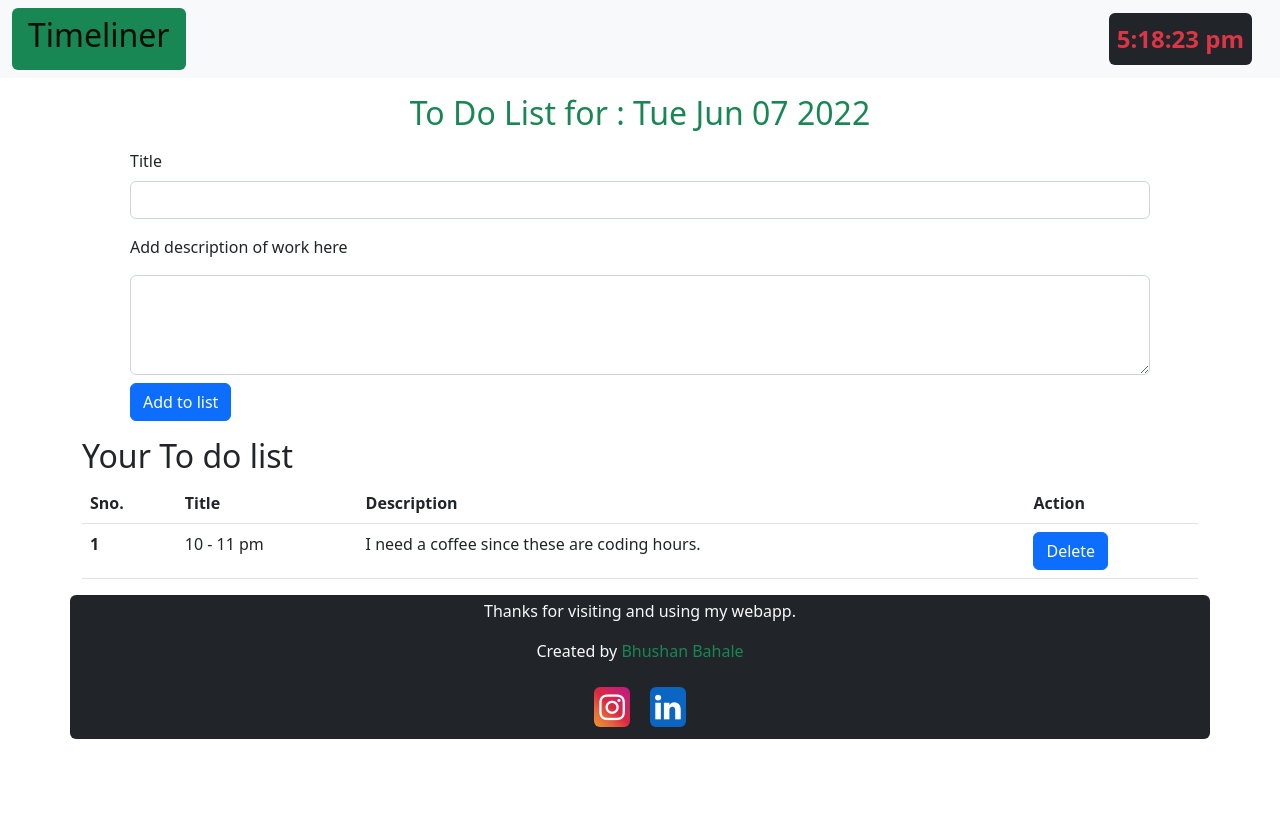
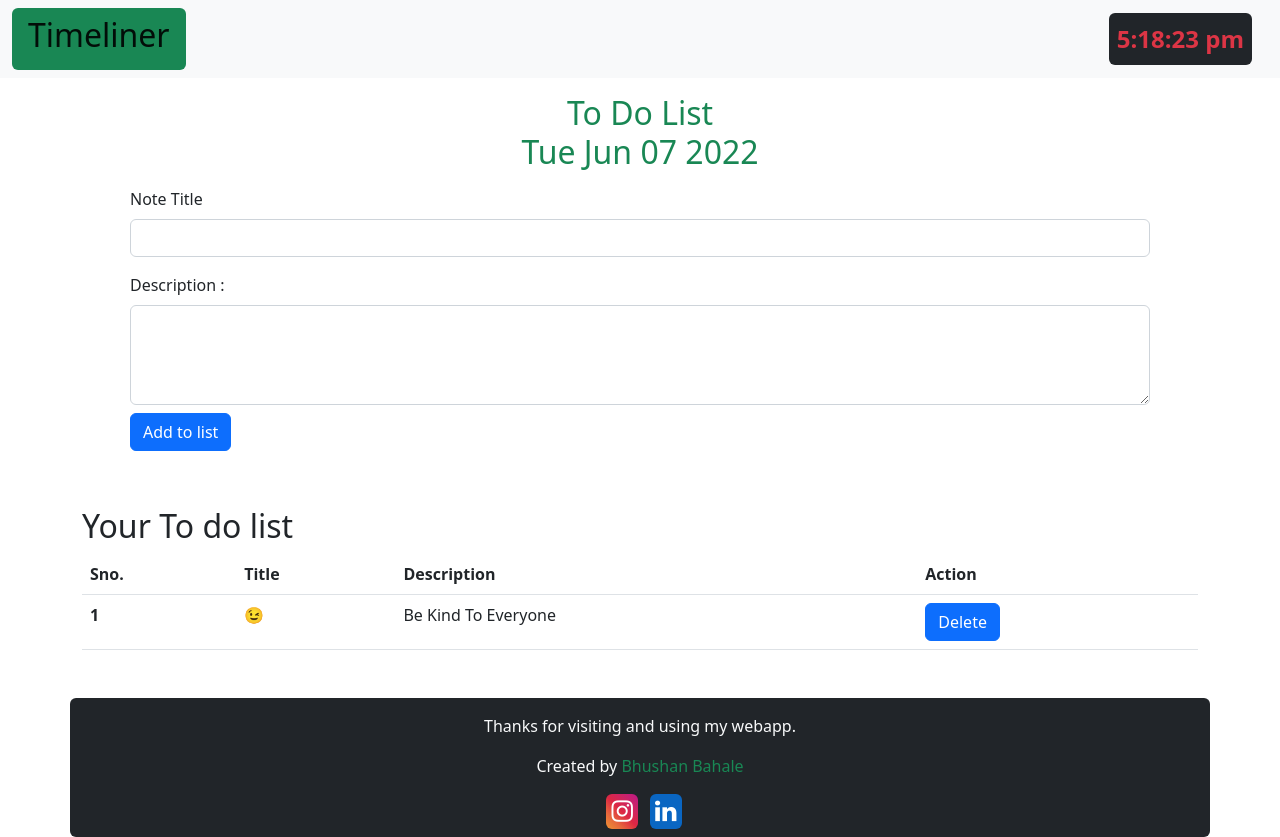
Before and after one commit to BhushanVnit/toDoList, a plain HTML site: page index.html in a window 1280 px wide. Before the commit the page ends 800 px from the top, so only its background shows below. Drawn offline with nearby package versions, Linux system fonts and the light colour scheme.

Commit message:
changed update function added github link also changed intial note

```diff
--- a/index.html
+++ b/index.html
@@ -4,7 +4,7 @@
     <meta charset="utf-8" />
     <meta name="viewport" content="width=device-width, initial-scale=1" />
     <title>To Do List</title>
-    <link rel="icon" type="image/x-icon" href="/favicon.png">
+    <link rel="icon" type="image/x-icon" href="favicon.png" />
     <link
       href="https://cdn.jsdelivr.net/npm/bootstrap@5.2.0-beta1/dist/css/bootstrap.min.css"
       rel="stylesheet"
@@ -18,14 +18,14 @@
     <style>
       .fa {
         padding: 5px;
-        font-size: 30px;
+        font-size: 25px;
         text-decoration: none;
-        margin: 8px;
+        margin-left: 8px;
       }
 
-      .fa:hover{
-          color:white;
-          font-size:32px;
+      .fa:hover {
+        color: white;
+        font-size: 32px;
         filter: blur(2px);
       }
       .fa-instagram {
@@ -46,7 +46,7 @@
           #cc2366 75%,
           #bc1888 100%
         );
-        color:white;
+        color: white;
       }
       .fa-linkedin {
         background-color: #0a66c2;
@@ -57,7 +57,6 @@
 
   <!-- ===================================== -->
   <body>
-
     <!--================= Navbar ================-->
 
     <nav class="navbar bg-light">
@@ -79,22 +78,19 @@
 
     <!-- ============== Now Focus on Making To DO List ==================== -->
 
-    <div class="container">
+    <div class="container mb-5">
       <h2 class="text-center text-success my-2 p-2 rounded" id="mainHeading">
-        To Do List
+        To Do List<br />
       </h2>
       <div class="container px-5">
         <div class="mb-3">
-          <label for="title" class="form-label">Title</label>
+          <label for="title" class="form-label">Note Title</label>
           <input type="text" class="form-control" id="title" />
         </div>
+        <label for="description" class="form-label">Description :</label>
         <div class="form-floating">
-          <p>Add description of work here</p>
-          <textarea
-            class="form-control"
-            id="description"
-            style="height: 100px"
-          ></textarea>
+          <textarea class="form-control" id="description" style="height: 100px">
+          </textarea>
         </div>
         <button type="submit" id="add" class="btn btn-primary my-2">
           Add to list
@@ -116,8 +112,8 @@
         <tbody id="tableBody">
           <tr>
             <th scope="row">1</th>
-            <td>10 - 11 pm</td>
-            <td>I need a coffee since these are coding hours.</td>
+            <td>😉</td>
+            <td>Be Kind To Everyone</td>
             <td>
               <button class="btn btn-md btn-primary" id="deleteNote">
                 Delete
@@ -131,22 +127,31 @@
     <!-- ============== Footer ================== -->
 
     <footer id="footer">
-      <div class="container text-center bg-dark text-light py-1 rounded">
+      <div class="container text-center bg-dark text-light pt-3 mt-5 rounded">
         <p>Thanks for visiting and using my webapp.</p>
         <p>
           Created by
           <a
             class="text-success text-decoration-none"
-            href="https://www.linkedin.com/in/bhushan-bahale/"
+            href="https://github.com/BhushanVnit"
+            target="”_blank”"
             >Bhushan Bahale</a
           >
         </p>
 
         <!--================== Social media logos =========================== -->
-        <div class="container">
+        <div class="container pb-2">
           <span>
-            <a href="https://www.instagram.com/bhushan_bahale/" target=”_blank”  class="fa fa-instagram rounded"></a>
-            <a href="https://www.linkedin.com/in/bhushan-bahale/"target=”_blank”  class="fa fa-linkedin rounded"></a>
+            <a
+              href="https://www.instagram.com/bhushan_bahale/"
+              target="”_blank”"
+              class="fa fa-instagram rounded"
+            ></a>
+            <a
+              href="https://www.linkedin.com/in/bhushan-bahale/"
+              target="”_blank”"
+              class="fa fa-linkedin rounded"
+            ></a>
           </span>
         </div>
       </div>
@@ -177,14 +182,11 @@
         var m = today.getMinutes();
         var s = today.getSeconds();
         let time = document.getElementById("txt");
-        if (h > 12)
-        {
+        if (h > 12) {
           h -= 12;
-            s +=" pm";
-        }
-        else
-        {
-            s +=" am";
+          s += " pm";
+        } else {
+          s += " am";
         }
         time.innerHTML = h + ":" + m + ":" + s;
       }, 1000);
@@ -194,15 +196,13 @@
 
     <script>
       let date = new Date();
-      document.getElementById("mainHeading").innerText +=
-        " for : " + date.toDateString();
+      document.getElementById("mainHeading").innerText += date.toDateString();
     </script>
 
     <!--================= My script for adding items to list===============  -->
+
     <script>
-
       //   Empty the title and description fields function javascript
-
       updateBox = () => {
         console.log("updateBox called");
         document.querySelector("#title").value = "";
@@ -214,7 +214,6 @@
       let submit = document.getElementById("add");
 
       submit.addEventListener("click", () => {
-
         console.log("add to list button is clicked");
 
         let tittle = document.querySelector("#title").value;
@@ -248,12 +247,15 @@
         updateBox();
       });
 
-      //   Function to automatically fetch data to the table on loading and after each activity.
+      // Function to automatically fetch data to the table on loading and after each activity.
       function update() {
         let table = document.getElementById("tableBody");
         itemsArraystr = localStorage.getItem("itemsJson");
         itemsArray = JSON.parse(itemsArraystr);
         let str = "";
+        if (itemsArray == null) {
+          table.innerHTML = str;
+        } else {
           itemsArray.forEach((element, index) => {
             str += `
                     <tr>
@@ -265,7 +267,7 @@
           });
           table.innerHTML = str;
         }
-      update();
+      }
 
       //   Delete button javascript
       deleteNote = (index) => {
```
Also changed, not shown: favicon.png. Lines whose indentation alone changed are shown as unchanged.
